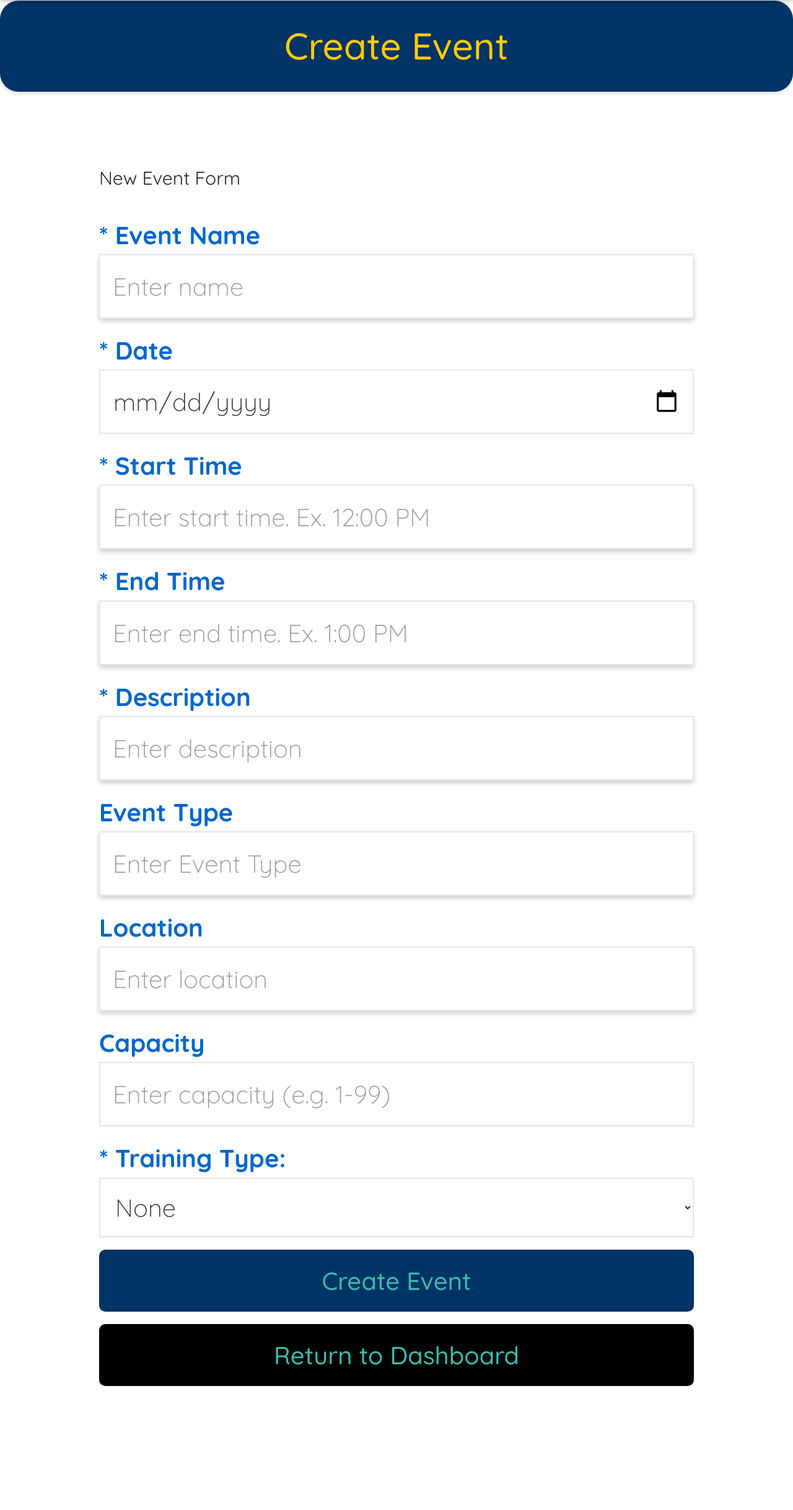
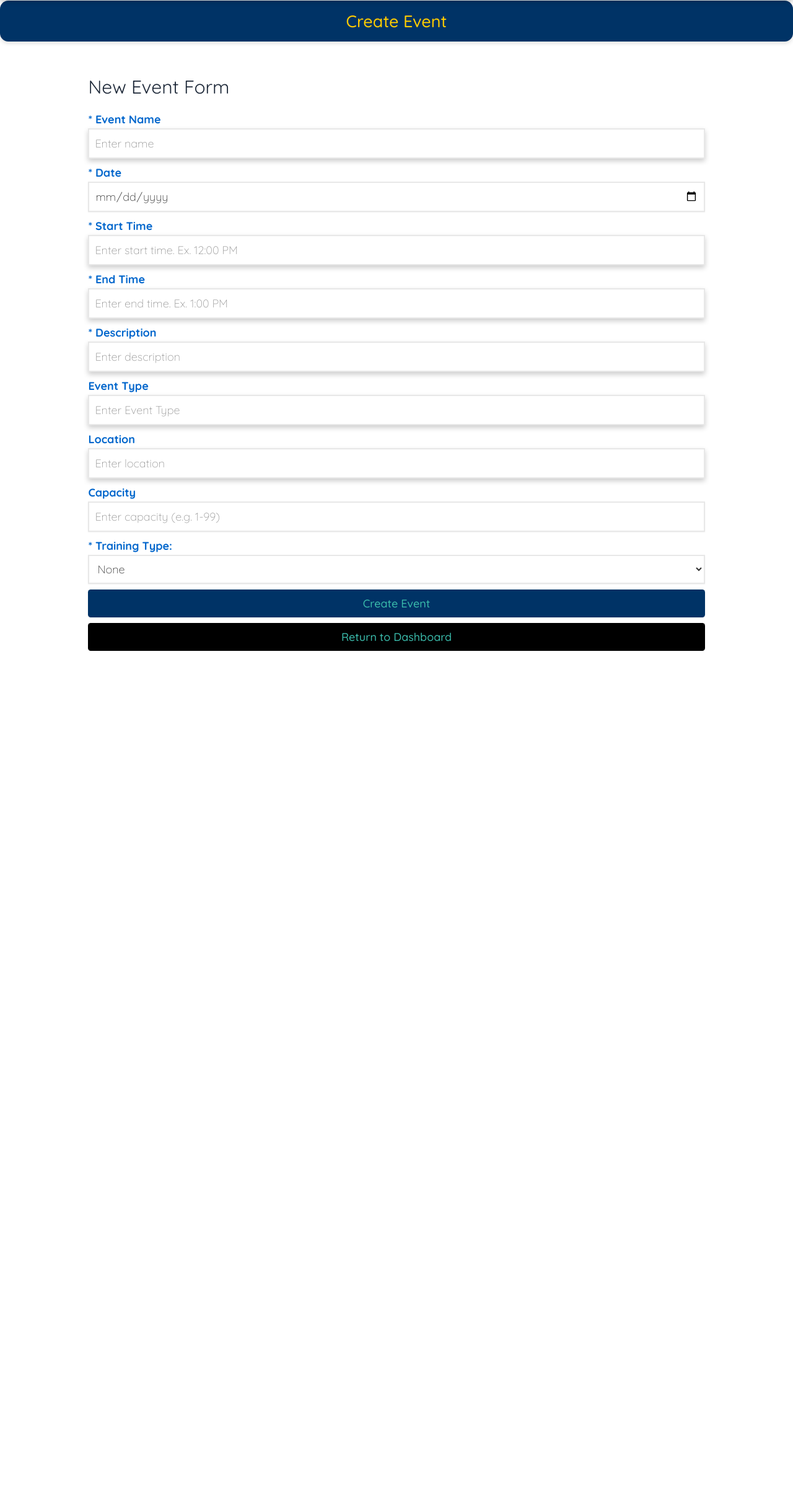
Before and after one commit to ivy864/micah-ministries, a PHP site: page /stepvarepo/addEvent.php in a window 1280 px wide. Shown: the part 95-2531 px from the top of the page at 62% size. After the commit the page ends 1145 px from the top, so only its background shows below. Run offline with PHP 8.4, Linux system fonts and the light colour scheme; the visitor is signed in with stand-in values (Sample User, id 1); style sheets or scripts are compiled from the project's sources.

Commit message:
revert font-size to 18px

```diff
--- a/css/base.css
+++ b/css/base.css
@@ -84,7 +84,7 @@ table, td, tr, th, form, fieldset, em, button, a {
     --error-color: red;
 
     /* Global rules */
-    font-size: 40px;
+    font-size: 18px;
     font-family: Montserrat;
     font-weight: 300;
 }
```
